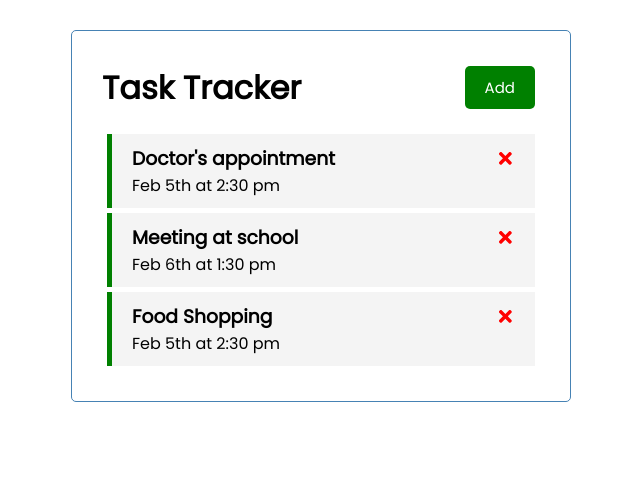
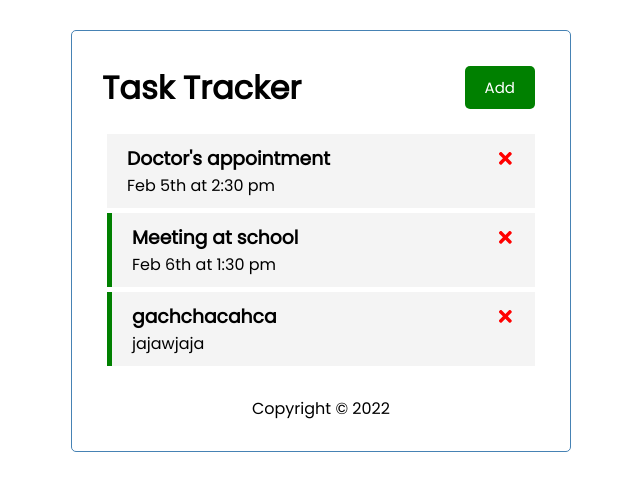
Before and after one commit to emmGuides/react-129, a React (Create React App) app: page / in a window 1280 px wide. Shown: the top 490 px of the page, without its empty margins (319-959 px from the left). Built offline with nearby package versions, Linux system fonts and the light colour scheme; data requests are answered from the project's data file.

Commit message:
Mock JSON server added

```diff
--- /dev/null
+++ b/db.json
@@ -0,0 +1,22 @@
+{
+  "tasks": [
+    {
+      "id": 1,
+      "text": "Doctor's appointment",
+      "day": "Feb 5th at 2:30 pm",
+      "reminder": false
+    },
+    {
+      "id": 2,
+      "text": "Meeting at school",
+      "day": "Feb 6th at 1:30 pm",
+      "reminder": true
+    },
+    {
+      "text": "gachchacahca",
+      "day": "jajawjaja",
+      "reminder": true,
+      "id": 3
+    }
+  ]
+}
--- a/package.json
+++ b/package.json
@@ -6,9 +6,11 @@
     "@testing-library/jest-dom": "^5.16.4",
     "@testing-library/react": "^13.2.0",
     "@testing-library/user-event": "^13.5.0",
+    "json-server": "^0.17.0",
     "react": "^18.1.0",
     "react-dom": "^18.1.0",
     "react-icons": "^4.3.1",
+    "react-router-dom": "^6.3.0",
     "react-scripts": "5.0.1",
     "web-vitals": "^2.1.4"
   },
@@ -16,7 +18,8 @@
     "start": "react-scripts start",
     "build": "react-scripts build",
     "test": "react-scripts test",
-    "eject": "react-scripts eject"
+    "eject": "react-scripts eject",
+    "server": "json-server --watch db.json --port 5000"
   },
   "eslintConfig": {
     "extends": [
--- a/src/App.js
+++ b/src/App.js
@@ -1,51 +1,84 @@
 import Header from "./components/Header";
 import React from 'react'
 import Tasks from "./components/Tasks";
-import { useState } from "react"
+import { useState, useEffect } from "react"
+
 import AddTask from "./components/AddTask";
+import Footer from "./components/Footer";
+import About from "./components/About";
 
 const App = () => {
   const [showAddTask, setShowAddTask] = useState(false)
-  const [tasks, setTasks] = useState([
-    {
-        id: 1,
-        text: "Doctor's appointment",
-        day: "Feb 5th at 2:30 pm",
-        reminder: true,
-    },
-    {
-        id: 2,
-        text: "Meeting at school",
-        day: "Feb 6th at 1:30 pm",
-        reminder: true,
-    },
-    {
-        id: 3,
-        text: "Food Shopping",
-        day: "Feb 5th at 2:30 pm",
-        reminder: true,
-    },
-  ])
+  const [tasks, setTasks] = useState([])
+  useEffect(() => {
+    const getTasks = async() => {
+      const tasksFromServer = await fetchTasks()
+      setTasks(tasksFromServer)
+    }
+    getTasks()
+  }, [])
+
+  // Fetch tasks
+  const fetchTasks = async () => {
+    const res = await fetch('http://localhost:5000/tasks')
+    const data = await res.json()
+
+    return data
+  }
+
+  // Fetch tasks
+  const fetchTask = async (id) => {
+    const res = await fetch(`http://localhost:5000/tasks/${id}`)
+    const data = await res.json()
+
+    return data
+  }
 
   // Add task
-  const addTask = (task) =>{
-    const id = Math.floor((Math.random() * 10000))+1
+  const addTask = async (task) =>{
+    const res = await fetch('http://localhost:5000/tasks', {
+                method: 'POST',
+                headers: {
+                  'Content-type': 'application/json',
+                },
+                body: JSON.stringify(task)
+              })
+    const data = await res.json()
+    setTasks([...tasks, data])
+    // const id = Math.floor((Math.random() * 10000))+1
 
-    console.log(id)
+    // console.log(id)
 
-    const newTask = {id, ...task}
-    setTasks([...tasks, newTask])
+    // const newTask = {id, ...task}
+    // setTasks([...tasks, newTask])
   }
 
   // delete task
-  const deleteTask = (id) => {
+  const deleteTask = async (id) => {
+    await fetch(`http://localhost:5000/tasks/${id}`, {method: 'DELETE'})
+
     console.log('delete', id)
     setTasks(tasks.filter((task) => task.id !== id))
 
   }
 
   // toggle reminder
-  const toggleReminder = (id) => {
+  const toggleReminder = async(id) => {
+    const taskToToffle = await fetchTask(id)
+    const updTask = {...taskToToffle,
+    reminder: !taskToToffle.reminder
+    }
+    const res = await fetch(`http://localhost:5000/tasks/${id}`,{
+      method: 'PUT',
+      headers: {
+        'Content-type': 'application/json'
+      },
+    body: JSON.stringify(updTask)
+  })
+
+  const data = await res.json()
+
+
     console.log(id, tasks.reminder)
     setTasks(tasks.map((task) =>
                 task.id === id ?
@@ -54,6 +87,7 @@ const App = () => {
   }
 
   return (
+
     <div className="container">
       <Header text = 'Add'
               onAdd={() =>
@@ -67,8 +101,11 @@ const App = () => {
         onToggle = {toggleReminder}
         /> ) : ('No tasks to show, maybe add one?'
         )}
+
+        <Footer/>
     </div>
-  );
+
+  )
 }
 
 
--- /dev/null
+++ b/src/components/About.js
@@ -0,0 +1,10 @@
+const About = () => {
+  return (
+    <div>
+      <h4>Version 1.0.0</h4>
+      <a href="/">Go Back</a>
+    </div>
+  )
+}
+
+export default About
--- /dev/null
+++ b/src/components/Footer.js
@@ -0,0 +1,9 @@
+const Footer = () => {
+  return (
+    <footer>
+        <p>Copyright &copy; 2022</p>
+    </footer>
+  )
+}
+
+export default Footer
--- a/src/components/Tasks.js
+++ b/src/components/Tasks.js
@@ -6,8 +6,8 @@ const Tasks = ({tasks, onDelete, onToggle}) => {
 
     return (
         <>
-          {tasks.map((task) => (
-          <Task key={task.id}
+          {tasks.map((task, index) => (
+          <Task key={index}
                 onDelete = {onDelete}
                 onToggle = {onToggle}
                 task={task}/>
```
Also changed, not shown: 1 other file (tests, documents, lock files or other folders).
